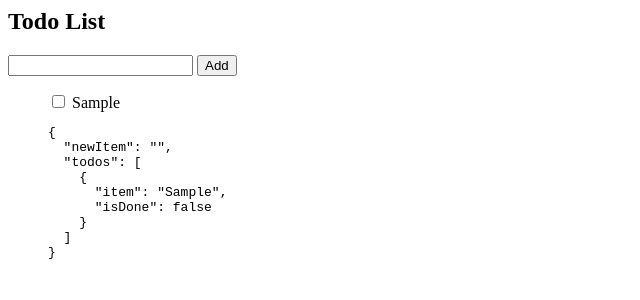
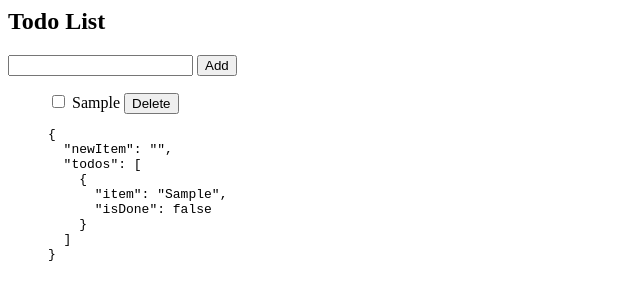
Before and after one commit to RyoAsai-git/Vue.js_training, a plain HTML site: page todo_app/index.html in a window 1280 px wide. Both pictures are taken after typing "Sample" into the empty fields and a click on the button "Add". Shown: the whole page, without its empty margins (0-640 px from the left). Drawn offline with nearby package versions, Linux system fonts and the light colour scheme.

Commit message:
タスク削除機能実装

```diff
--- a/todo_app/index.html
+++ b/todo_app/index.html
@@ -12,10 +12,13 @@
         </button>
       </form>
       <ul>
-        <li v-for="todo in todos">
+        <li v-for="(todo, index) in todos">
           <input type="checkbox" v-model="todo.isDone">
           <span v-bind:class="{ done: todo.isDone }">{{ todo.item }}</span>
           <!-- 動的なスタイル適用 -->
+          <button v-on:click="deleteItem(index)">
+            Delete
+          </button>
         </li>
         <pre>{{ $data }}</pre>
       </ul>
--- a/todo_app/js/main.js
+++ b/todo_app/js/main.js
@@ -14,5 +14,8 @@ var app = new Vue({
       this.todos.push(todo);
       this.newItem = '';
     },
+    deleteItem :function(index) {
+      this.todos.splice(index, 1);
+    }
   }
 })
```
